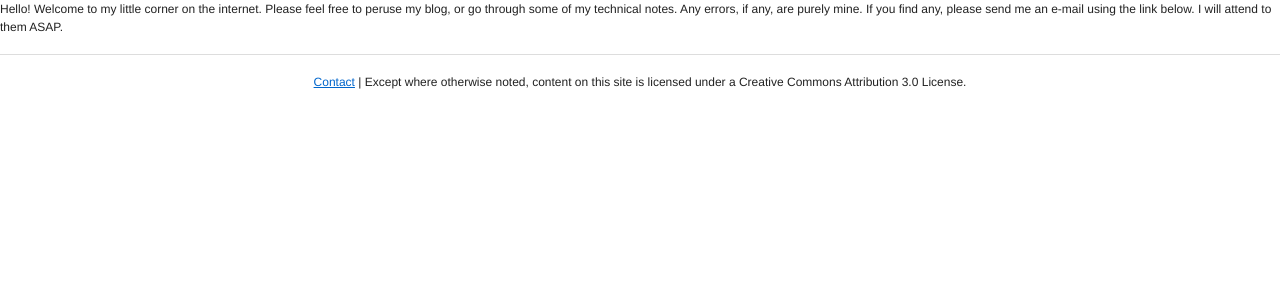
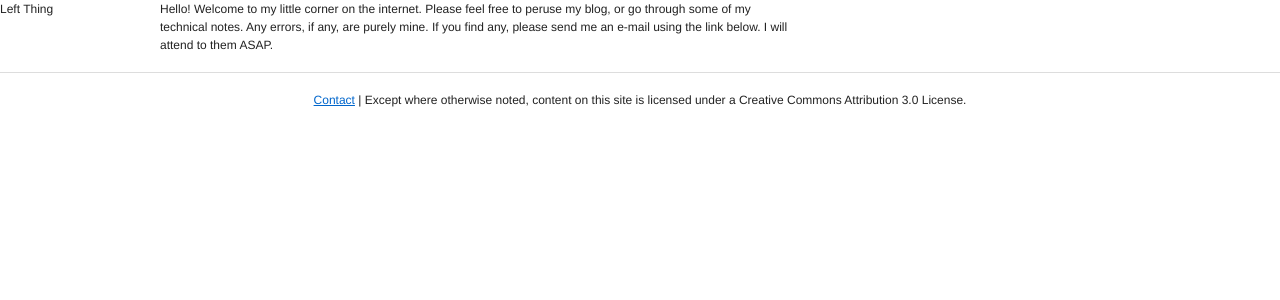
Before and after one commit to unsequitur/unsequitur.github.io, a Jekyll site: the page built from index.md, in a window 1280 px wide. Shown: the top 300 px of the page. Built offline with Jekyll 4.4.1, drawn with Linux system fonts in a browser that asks for light colours; Markdown is read by kramdown in place of the engine named in the settings.

Commit message:
modified default template

```diff
--- a/_layouts/default.html
+++ b/_layouts/default.html
@@ -3,7 +3,12 @@
     <head>
         <meta charset="utf-8"/>
         <title>{% if page.title %} {{ page.title }} | {% endif %} {{ site.name }}</title>
-        <link rel="stylesheet" href="/css/screen.css" />
+		<!-- Framework CSS -->
+		<link rel="stylesheet" href="/css/screen.css" type="text/css" media="screen, projection">
+		<link rel="stylesheet" href="/css/print.css" type="text/css" media="print">
+		<!--[if lt IE 8]><link rel="stylesheet" href="/css/ie.css" type="text/css" media="screen, projection"><![endif]-->
+		<!-- Import fancy-type plugin for the sample page. -->
+		<link rel="stylesheet" href="/css/plugins/fancy-type/screen.css" type="text/css" media="screen, projection">
         <meta name="description" content="{{site.description}}"/>
         <meta name="author" content="{{site.author}}"/>
         <link rel="author" href="humans.txt"/>
@@ -11,9 +16,12 @@
 
     <body>
         <main>
-
-            {{ content }}
-
+			<div class="span-4">
+				Left Thing
+			</div>
+			<div class="span-16">
+				{{ content }}
+			</div>
         </main>
         <footer>
             <hr>
```
Also changed, not shown: 7 other files.
